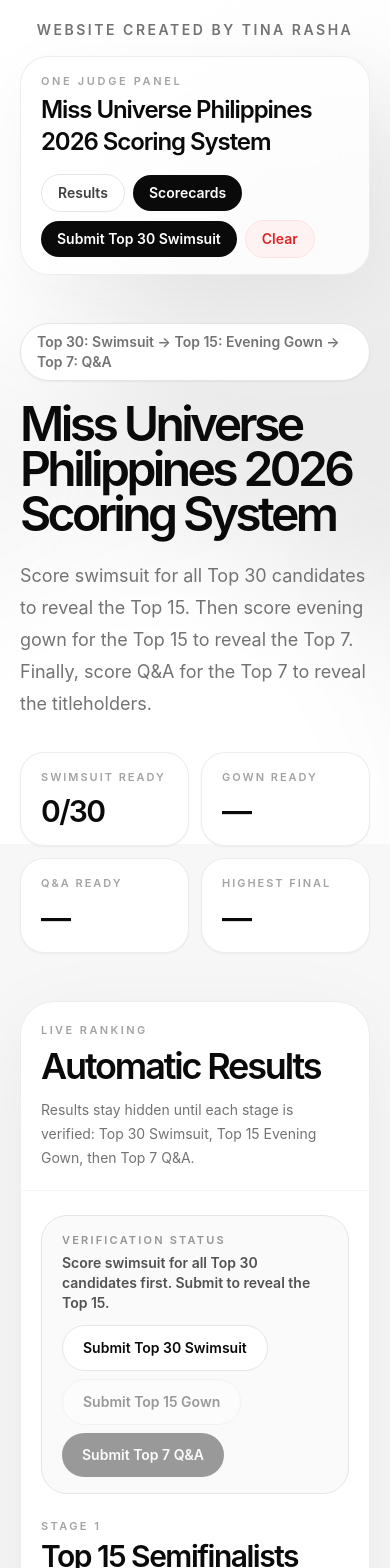
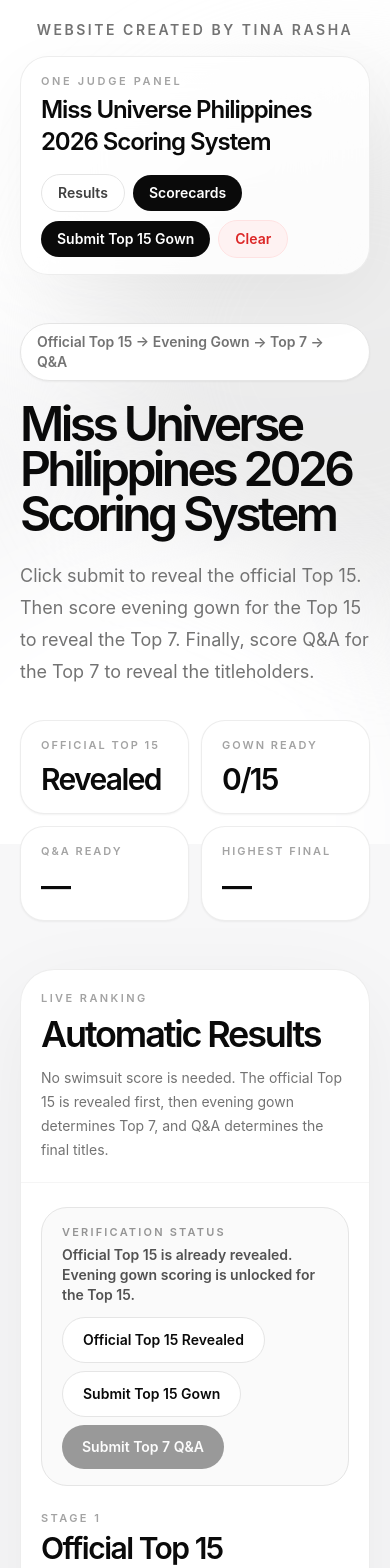
Before and after one commit to atndomain/MUPH-SCORING-SYSTEM, a React (Vite) app: page / in a window 390 px wide. Shown: the top 1568 px of the page. Built offline with nearby package versions, Linux system fonts and the light colour scheme.

Commit message:
Update App.jsx

```diff
--- a/src/App.jsx
+++ b/src/App.jsx
@@ -87,13 +87,16 @@
     .toUpperCase();
 }
 
+function displayName(candidate) {
+  return candidate.name === "Candidate" ? candidate.city : candidate.name;
+}
+
 function runTests() {
   console.assert(candidates.length === 30, "Expected 30 candidates.");
   console.assert(titleOrder.length === 7, "Expected 7 titles.");
   console.assert(officialTop15Cities.length === 15, "Expected 15 official semifinalists.");
   console.assert(clampScore(120) === 100, "Scores above 100 should clamp to 100.");
   console.assert(clampScore(-5) === 0, "Scores below 0 should clamp to 0.");
-  console.assert(getScore({ swimsuit: 91 }, "swimsuit") === 91, "Swimsuit score should be read correctly.");
   console.assert(getScore({ evening: 88 }, "evening") === 88, "Evening gown score should be read correctly.");
   console.assert(getScore({ qa: 95 }, "qa") === 95, "Q&A score should be read correctly.");
 }
@@ -119,48 +122,23 @@
   );
 }
 
-function displayName(candidate) {
-  return candidate.name === "Candidate" ? candidate.city : candidate.name;
-}
-
 export default function PageantScoringSystem() {
   const [query, setQuery] = useState("");
   const [scores, setScores] = useState({});
-  const [top15Submitted, setTop15Submitted] = useState(false);
+  const [top15Submitted, setTop15Submitted] = useState(true);
   const [top7Submitted, setTop7Submitted] = useState(false);
   const [finalSubmitted, setFinalSubmitted] = useState(false);
   const [isVerifying, setIsVerifying] = useState(false);
   const [verificationMessage, setVerificationMessage] = useState(
-    "Score swimsuit for all Top 30 candidates first. Submit to reveal the Top 15."
+    "Official Top 15 is already revealed. Evening gown scoring is unlocked for the Top 15."
   );
-
-  const swimsuitRanking = useMemo(() => {
-    return candidates
-      .map((candidate) => {
-        const score = scores[candidate.id] || {};
-        return {
-          ...candidate,
-          score,
-          swimsuitTotal: getScore(score, "swimsuit"),
-          swimsuitComplete: hasScore(score, "swimsuit") ? 1 : 0,
-        };
-      })
-      .sort((a, b) => {
-        if (b.swimsuitTotal !== a.swimsuitTotal) return b.swimsuitTotal - a.swimsuitTotal;
-        if (b.swimsuitComplete !== a.swimsuitComplete) return b.swimsuitComplete - a.swimsuitComplete;
-        return a.id - b.id;
-      });
-  }, [scores]);
 
   const top15 = top15Submitted
     ? officialTop15Cities.map((city, index) => {
         const candidate = candidates.find((item) => item.city === city);
-        const rankedCandidate = swimsuitRanking.find((item) => item.city === city);
         return {
           ...candidate,
           score: scores[candidate.id] || {},
-          swimsuitTotal: rankedCandidate?.swimsuitTotal || 0,
-          swimsuitComplete: rankedCandidate?.swimsuitComplete || 0,
           placement: index + 1,
         };
       })
@@ -181,7 +159,7 @@
       })
       .sort((a, b) => {
         if (b.eveningTotal !== a.eveningTotal) return b.eveningTotal - a.eveningTotal;
-        if (b.swimsuitTotal !== a.swimsuitTotal) return b.swimsuitTotal - a.swimsuitTotal;
+        if (b.eveningComplete !== a.eveningComplete) return b.eveningComplete - a.eveningComplete;
         return a.placement - b.placement;
       });
   }, [scores, top15]);
@@ -205,6 +183,7 @@
       })
       .sort((a, b) => {
         if (b.finalTotal !== a.finalTotal) return b.finalTotal - a.finalTotal;
+        if (b.qaComplete !== a.qaComplete) return b.qaComplete - a.qaComplete;
         if (b.eveningTotal !== a.eveningTotal) return b.eveningTotal - a.eveningTotal;
         return a.placement - b.placement;
       });
@@ -226,13 +205,6 @@
 
   const updateScore = (candidateId, key, value) => {
     const cleanValue = clampScore(value);
-
-    if (key === "swimsuit") {
-      setTop15Submitted(false);
-      setTop7Submitted(false);
-      setFinalSubmitted(false);
-      setVerificationMessage("Swimsuit scores were updated. Submit again to reveal the Top 15.");
-    }
 
     if (key === "evening") {
       setTop7Submitted(false);
@@ -256,11 +228,11 @@
 
   const clearScores = () => {
     setScores({});
-    setTop15Submitted(false);
+    setTop15Submitted(true);
     setTop7Submitted(false);
     setFinalSubmitted(false);
     setIsVerifying(false);
-    setVerificationMessage("Score swimsuit for all Top 30 candidates first. Submit to reveal the Top 15.");
+    setVerificationMessage("Official Top 15 is already revealed. Evening gown scoring is unlocked for the Top 15.");
   };
 
   const verifyWithDelay = (message, callback) => {
@@ -273,16 +245,7 @@
   };
 
   const handleSubmitTop15 = () => {
-    const incomplete = candidates.filter((candidate) => !hasScore(scores[candidate.id], "swimsuit"));
-
-    if (incomplete.length > 0) {
-      setVerificationMessage(
-        `Top 15 verification failed: ${incomplete.length} candidate${incomplete.length === 1 ? "" : "s"} still need swimsuit scores.`
-      );
-      return;
-    }
-
-    verifyWithDelay("Verifying swimsuit scores and loading the official Top 15...", () => {
+    verifyWithDelay("Loading the official Top 15 semifinalists...", () => {
       setTop15Submitted(true);
       setTop7Submitted(false);
       setFinalSubmitted(false);
@@ -292,7 +255,7 @@
 
   const handleSubmitTop7 = () => {
     if (!top15Submitted) {
-      setVerificationMessage("Reveal the Top 15 first before scoring evening gown.");
+      setVerificationMessage("Reveal the official Top 15 first before scoring evening gown.");
       return;
     }
 
@@ -333,7 +296,6 @@
     });
   };
 
-  const swimsuitCompleted = candidates.filter((candidate) => hasScore(scores[candidate.id], "swimsuit")).length;
   const eveningCompleted = top15.filter((candidate) => hasScore(scores[candidate.id], "evening")).length;
   const qaCompleted = top7.filter((candidate) => hasScore(scores[candidate.id], "qa")).length;
   const highestFinal = finalSubmitted ? titleholders[0]?.finalTotal?.toFixed(2) || "0.00" : "—";
@@ -365,7 +327,7 @@
               disabled={isVerifying}
               className="rounded-full bg-neutral-950 px-4 py-2 text-sm font-semibold text-white transition hover:bg-neutral-800 disabled:cursor-not-allowed disabled:opacity-60"
             >
-              {isVerifying ? "Verifying..." : !top15Submitted ? "Submit Top 30 Swimsuit" : !top7Submitted ? "Submit Top 15 Gown" : "Submit Top 7 Q&A"}
+              {isVerifying ? "Verifying..." : !top15Submitted ? "Submit Official Top 15" : !top7Submitted ? "Submit Top 15 Gown" : "Submit Top 7 Q&A"}
             </button>
             <button onClick={clearScores} className="rounded-full border border-red-100 bg-red-50 px-4 py-2 text-sm font-semibold text-red-600 transition hover:bg-red-100">Clear</button>
           </div>
@@ -374,18 +336,18 @@
         <section className="grid gap-8 py-12 lg:grid-cols-[1.1fr_0.9fr] lg:items-end lg:py-16">
           <div>
             <div className="mb-5 inline-flex rounded-full border border-neutral-200 bg-white px-4 py-2 text-sm font-semibold text-neutral-500 shadow-sm">
-              Top 30: Swimsuit → Top 15: Evening Gown → Top 7: Q&A
+              Official Top 15 → Evening Gown → Top 7 → Q&A
             </div>
             <h2 className="max-w-5xl text-5xl font-semibold leading-[0.94] tracking-[-0.075em] md:text-7xl lg:text-8xl">
               Miss Universe Philippines 2026 Scoring System
             </h2>
             <p className="mt-6 max-w-2xl text-lg leading-8 text-neutral-500">
-              Score swimsuit for all Top 30 candidates to reveal the Top 15. Then score evening gown for the Top 15 to reveal the Top 7. Finally, score Q&A for the Top 7 to reveal the titleholders.
+              Click submit to reveal the official Top 15. Then score evening gown for the Top 15 to reveal the Top 7. Finally, score Q&A for the Top 7 to reveal the titleholders.
             </p>
           </div>
 
           <div className="grid grid-cols-2 gap-3 sm:grid-cols-4 lg:grid-cols-2">
-            <StatCard label="Swimsuit Ready" value={`${swimsuitCompleted}/30`} />
+            <StatCard label="Official Top 15" value="Revealed" />
             <StatCard label="Gown Ready" value={top15Submitted ? `${eveningCompleted}/15` : "—"} />
             <StatCard label="Q&A Ready" value={top7Submitted ? `${qaCompleted}/7` : "—"} />
             <StatCard label="Highest Final" value={highestFinal} />
@@ -402,7 +364,7 @@
                 <h2 className="mt-2 text-4xl font-semibold tracking-[-0.06em] md:text-6xl">Automatic Results</h2>
               </div>
               <p className="max-w-md text-sm leading-6 text-neutral-500">
-                Results stay hidden until each stage is verified: Top 30 Swimsuit, Top 15 Evening Gown, then Top 7 Q&A.
+                No swimsuit score is needed. The official Top 15 is revealed first, then evening gown determines Top 7, and Q&A determines the final titles.
               </p>
             </div>
           </div>
@@ -416,7 +378,7 @@
                 </div>
                 <div className="flex flex-wrap gap-2">
                   <button onClick={handleSubmitTop15} disabled={isVerifying} className="rounded-full border border-neutral-200 bg-white px-5 py-3 text-sm font-semibold text-neutral-950 transition hover:border-neutral-950 disabled:cursor-not-allowed disabled:opacity-60">
-                    {top15Submitted ? "Top 15 Revealed" : "Submit Top 30 Swimsuit"}
+                    {top15Submitted ? "Official Top 15 Revealed" : "Submit Official Top 15"}
                   </button>
                   <button onClick={handleSubmitTop7} disabled={isVerifying || !top15Submitted} className="rounded-full border border-neutral-200 bg-white px-5 py-3 text-sm font-semibold text-neutral-950 transition hover:border-neutral-950 disabled:cursor-not-allowed disabled:opacity-40">
                     {top7Submitted ? "Top 7 Revealed" : "Submit Top 15 Gown"}
@@ -432,9 +394,9 @@
               <div className="mb-5 flex flex-col gap-2 md:flex-row md:items-end md:justify-between">
                 <div>
                   <p className="text-[11px] font-semibold uppercase tracking-[0.22em] text-neutral-400">Stage 1</p>
-                  <h3 className="mt-1 text-3xl font-semibold tracking-[-0.05em] md:text-4xl">Top 15 Semifinalists</h3>
+                  <h3 className="mt-1 text-3xl font-semibold tracking-[-0.05em] md:text-4xl">Official Top 15 Semifinalists</h3>
                 </div>
-                <p className="text-sm text-neutral-500">Official Top 15 list for evening gown scoring</p>
+                <p className="text-sm text-neutral-500">Official list for evening gown scoring</p>
               </div>
 
               <div className="overflow-hidden rounded-[28px] border border-neutral-200 bg-white">
@@ -455,7 +417,7 @@
                             <div className="min-w-0"><p className="truncate text-sm font-semibold text-neutral-950">{displayName(candidate)}</p><p className="text-xs text-neutral-400 md:hidden">{candidate.city}</p></div>
                           </div>
                           <div className="hidden text-sm text-neutral-500 md:block">{candidate.city}</div>
-                          <div className="text-left text-sm font-semibold text-neutral-500 md:text-right">Evening Gown</div>
+                          <div className="text-left text-sm font-semibold text-neutral-500 md:text-right">Scored</div>
                         </div>
                       ))
                     : Array.from({ length: 15 }).map((_, index) => (
@@ -484,7 +446,7 @@
                   <div className="rounded-[30px] border border-dashed border-neutral-200 bg-neutral-50 p-8 text-center xl:col-span-4">
                     <p className="text-[11px] font-semibold uppercase tracking-[0.22em] text-neutral-400">Awaiting Evening Gown</p>
                     <h4 className="mt-3 text-3xl font-semibold tracking-[-0.05em] text-neutral-950">Top 7 finalists are hidden</h4>
-                    <p className="mx-auto mt-3 max-w-xl text-sm leading-6 text-neutral-500">Reveal the Top 15 first, then enter evening gown scores for the Top 15 to reveal the Top 7.</p>
+                    <p className="mx-auto mt-3 max-w-xl text-sm leading-6 text-neutral-500">Reveal the official Top 15 first, then enter evening gown scores for the Top 15 to reveal the Top 7.</p>
                   </div>
                 )}
                 {top7Submitted && top7.map((candidate) => (
@@ -565,9 +527,9 @@
 
         <section className="mb-8 grid gap-3 md:grid-cols-3">
           <div className="rounded-[26px] border border-neutral-200/70 bg-white p-5 shadow-sm">
-            <p className="text-[11px] font-semibold uppercase tracking-[0.2em] text-neutral-400">Top 15 Formula</p>
-            <h3 className="mt-2 text-2xl font-semibold tracking-[-0.045em]">Top 30 Swimsuit</h3>
-            <p className="mt-2 text-sm text-neutral-500">Swimsuit score determines the Top 15.</p>
+            <p className="text-[11px] font-semibold uppercase tracking-[0.2em] text-neutral-400">Top 15</p>
+            <h3 className="mt-2 text-2xl font-semibold tracking-[-0.045em]">Official Semifinalists</h3>
+            <p className="mt-2 text-sm text-neutral-500">No swimsuit score entry is needed. Click submit to reveal the official Top 15.</p>
           </div>
           <div className="rounded-[26px] border border-neutral-200/70 bg-white p-5 shadow-sm">
             <p className="text-[11px] font-semibold uppercase tracking-[0.2em] text-neutral-400">Top 7 Formula</p>
@@ -600,7 +562,6 @@
           <div className="grid gap-px bg-neutral-100 md:grid-cols-2 xl:grid-cols-3">
             {filteredCandidates.map((candidate) => {
               const score = scores[candidate.id] || {};
-              const swimsuitRank = swimsuitRanking.findIndex((item) => item.id === candidate.id) + 1;
               const isTop15 = top15Ids.has(candidate.id);
               const isTop7 = top7Ids.has(candidate.id);
               const currentTitle = finalSubmitted ? titleholders.find((item) => item.id === candidate.id)?.title : undefined;
@@ -614,31 +575,26 @@
                       <div className="flex flex-col justify-between p-4">
                         <div>
                           <div className="flex items-start justify-between gap-3">
-                            <p className="text-[11px] font-semibold uppercase tracking-[0.18em] text-neutral-400">#{candidate.id} · Swimsuit Rank {swimsuitRank}</p>
+                            <p className="text-[11px] font-semibold uppercase tracking-[0.18em] text-neutral-400">#{candidate.id}</p>
                             <div className="rounded-2xl bg-neutral-950 px-3 py-2 text-right text-white">
-                              <p className="text-[10px] font-semibold uppercase tracking-[0.14em] text-white/45">Swimsuit</p>
-                              <p className="text-xl font-semibold tracking-[-0.05em]">{getScore(score, "swimsuit").toFixed(2)}</p>
+                              <p className="text-[10px] font-semibold uppercase tracking-[0.14em] text-white/45">Status</p>
+                              <p className="text-sm font-semibold">{isTop15 ? "Top 15" : "Top 30"}</p>
                             </div>
                           </div>
                           <h3 className="mt-3 text-xl font-semibold leading-6 tracking-[-0.04em]">{displayName(candidate)}</h3>
                           <p className="mt-1 text-sm font-medium text-neutral-500">{candidate.city}</p>
                         </div>
 
-                        {isTop15 && <div className="mt-4 rounded-2xl border border-neutral-200 bg-neutral-50 px-3 py-2 text-xs font-semibold leading-4 text-neutral-600">Top 15 Semifinalist</div>}
+                        {isTop15 && <div className="mt-4 rounded-2xl border border-neutral-200 bg-neutral-50 px-3 py-2 text-xs font-semibold leading-4 text-neutral-600">Official Top 15</div>}
                         {isTop7 && <div className="mt-2 rounded-2xl border border-neutral-200 bg-neutral-950 px-3 py-2 text-xs font-semibold leading-4 text-white">Top 7 Finalist</div>}
                         {currentTitle && <div className="mt-2 rounded-2xl border border-neutral-200 bg-neutral-950 px-3 py-2 text-xs font-semibold leading-4 text-white">{currentTitle}</div>}
                       </div>
                     </div>
 
-                    <div className="grid gap-3 border-t border-neutral-100 bg-neutral-50/70 p-4 sm:grid-cols-3">
-                      <label className="block">
-                        <span className="mb-1.5 block text-[11px] font-semibold uppercase tracking-[0.16em] text-neutral-400">Swimsuit</span>
-                        <input type="number" min="0" max="100" value={score.swimsuit ?? ""} onChange={(event) => updateScore(candidate.id, "swimsuit", event.target.value)} placeholder="0" className="h-12 w-full rounded-2xl border border-neutral-200 bg-white px-3 text-center text-lg font-semibold text-neutral-950 outline-none transition placeholder:text-neutral-300 focus:border-neutral-950" />
-                      </label>
-
+                    <div className="grid gap-3 border-t border-neutral-100 bg-neutral-50/70 p-4 sm:grid-cols-2">
                       <label className="block">
                         <span className="mb-1.5 block text-[11px] font-semibold uppercase tracking-[0.16em] text-neutral-400">Evening Gown</span>
-                        <input type="number" min="0" max="100" value={score.evening ?? ""} onChange={(event) => updateScore(candidate.id, "evening", event.target.value)} placeholder={top15Submitted ? "0" : "Locked"} disabled={!top15Submitted || !isTop15} className="h-12 w-full rounded-2xl border border-neutral-200 bg-white px-3 text-center text-lg font-semibold text-neutral-950 outline-none transition placeholder:text-neutral-300 focus:border-neutral-950 disabled:cursor-not-allowed disabled:bg-neutral-100 disabled:text-neutral-300" />
+                        <input type="number" min="0" max="100" value={score.evening ?? ""} onChange={(event) => updateScore(candidate.id, "evening", event.target.value)} placeholder={isTop15 ? "0" : "Locked"} disabled={!isTop15} className="h-12 w-full rounded-2xl border border-neutral-200 bg-white px-3 text-center text-lg font-semibold text-neutral-950 outline-none transition placeholder:text-neutral-300 focus:border-neutral-950 disabled:cursor-not-allowed disabled:bg-neutral-100 disabled:text-neutral-300" />
                       </label>
 
                       <label className="block">
```
